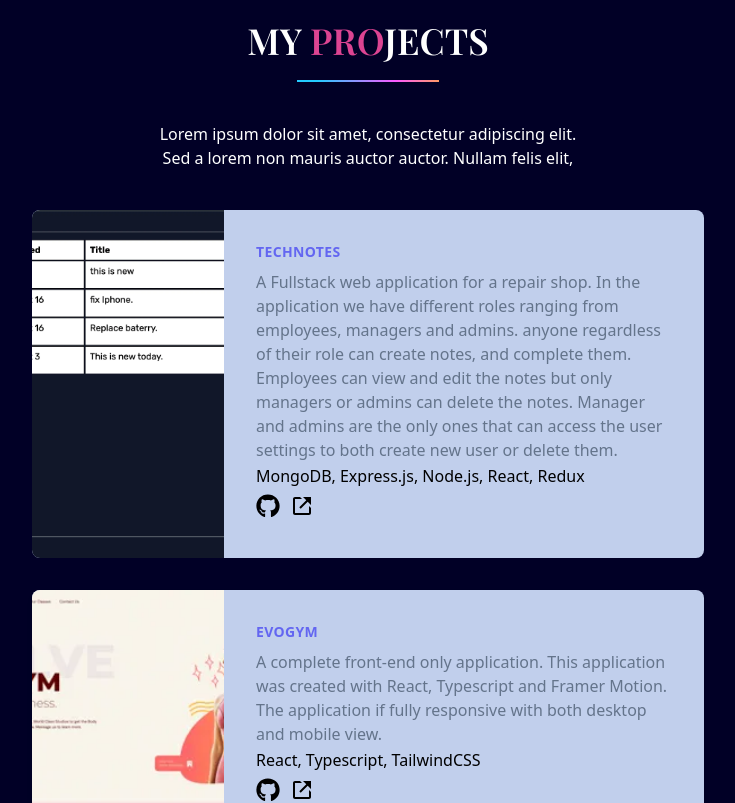
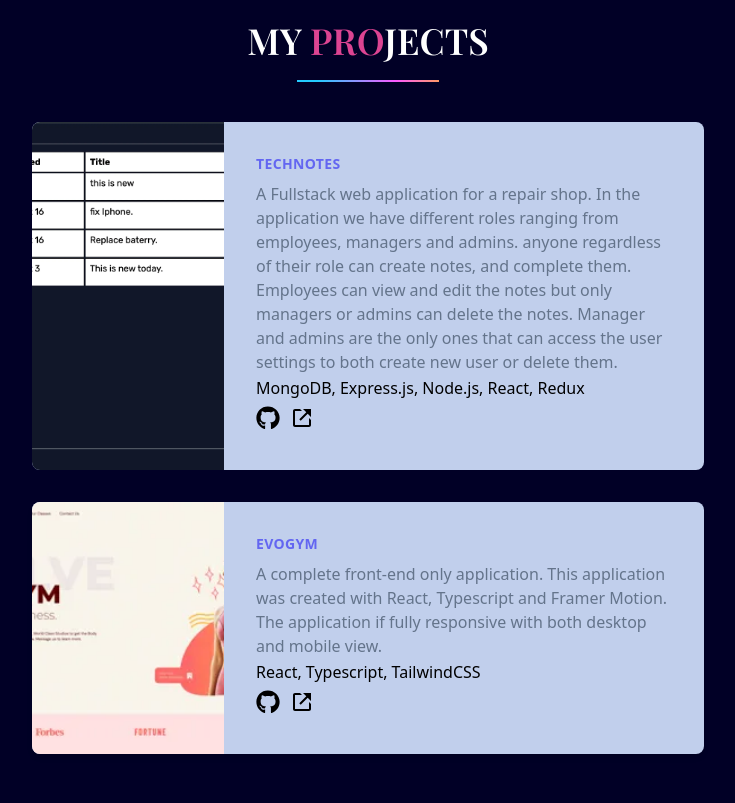
Before and after one commit to R-Villar/vite-portfolio, a React (Vite) app: page / in a window 1280 px wide. Shown: the part 1760-2563 px from the top of the page, without its empty margins (272-1007 px from the left). Built offline with nearby package versions, Linux system fonts and the light colour scheme.

Commit message:
remove unneeded text.

```diff
--- a/src/scenes/Projects.jsx
+++ b/src/scenes/Projects.jsx
@@ -27,15 +27,10 @@ export const Projects = ({ setSelectedPage }) => {
 						<LineGradient width='w-1/3' />
 					</div>
 				</div>
-
-				<p className='mt-10 mb-10'>
-					Lorem ipsum dolor sit amet, consectetur adipiscing elit. Sed a lorem non mauris auctor
-					auctor. Nullam felis elit,
-				</p>
 			</motion.div>
 
 			{/* PROJECTS */}
-			<div>
+			<div className='mt-10'>
 				{/* ROW 1 */}
 				<div className='max-w-md mx-auto bg-project-card rounded-lg overflow-hidden md:max-w-2xl mb-8'>
 					<div className='md:flex'>
```
